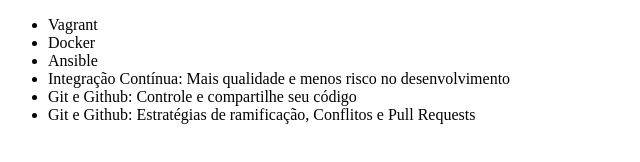
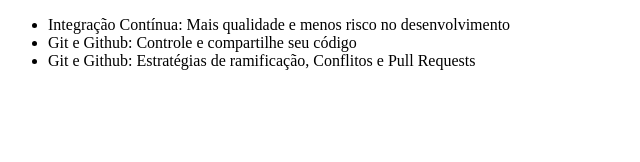
Before and after one commit to Gustavobtfelix/Alura-Curso, a plain HTML site: page index.html in a window 1280 px wide. Shown: the whole page, without its empty margins (0-640 px from the left). Drawn offline with Linux system fonts and the light colour scheme.

Commit message:
Polindo texto

```diff
--- a/index.html
+++ b/index.html
@@ -6,9 +6,6 @@
 </head>
 <body>
     <ul>
-        <li>Vagrant</li>
-        <li>Docker</li>
-        <li>Ansible</li>
         <li>Integração Contínua: Mais qualidade e menos risco no desenvolvimento</li>
         <li>Git e Github: Controle e compartilhe seu código</li>
         <li>Git e Github: Estratégias de ramificação, Conflitos e Pull Requests</li>
```
